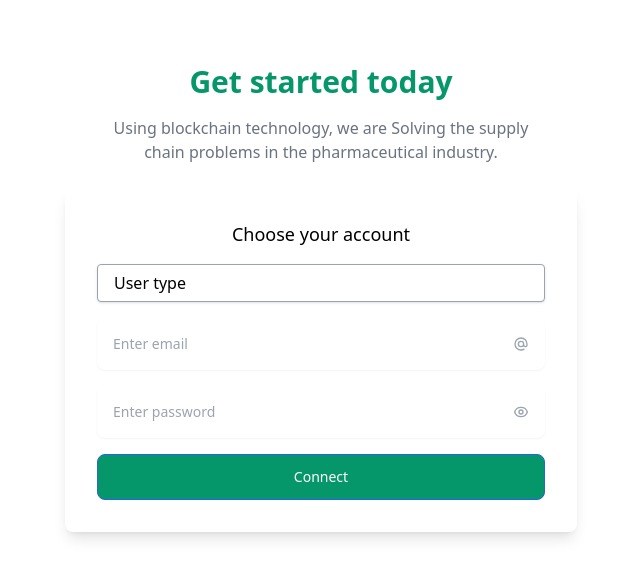
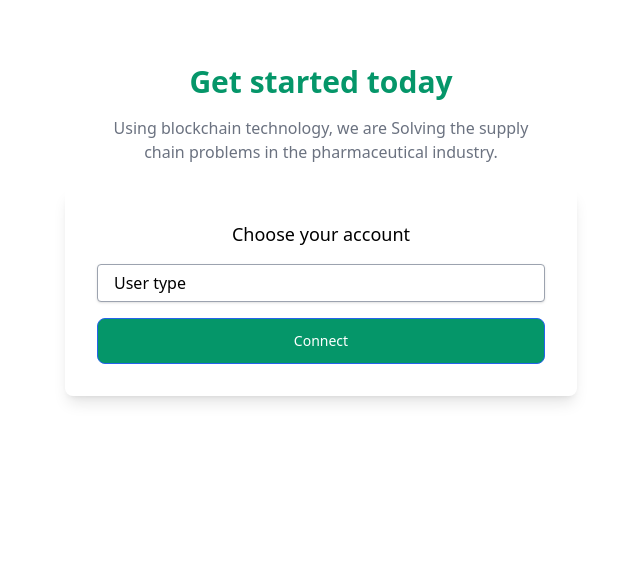
Before and after one commit to kwakyebrilliant/logchain, a React (Create React App) app: page /login in a window 1280 px wide. Shown: the top 578 px of the page, without its empty margins (319-959 px from the left). Built offline with nearby package versions, Linux system fonts and the light colour scheme; the HTML template or start-up script is replaced by a standard one.

Commit message:
login updates

```diff
--- a/src/component/Login.js
+++ b/src/component/Login.js
@@ -43,8 +43,11 @@ function Login() {
                     <option value="pharmacy2">Pharmacy 2</option>
                 </select>
 
+                {
+                      selectedOption ==='administrator' && (
 
-                <div>
+                        <div>
+                            <div>
                     <label for="email" className="sr-only">Email</label>
 
                     <div className="relative">
@@ -73,7 +76,7 @@ function Login() {
                     </div>
                 </div>
 
-                <div>
+                <div className='pt-4'>
                     <label for="password" className="sr-only">Password</label>
 
                     <div class="relative">
@@ -107,6 +110,12 @@ function Login() {
                     </span>
                     </div>
                 </div>
+                        </div>
+
+                      )
+                  }
+
+
 
                 <button
                     type="submit"
```
